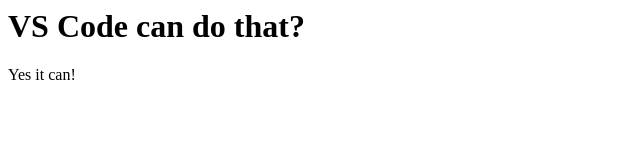
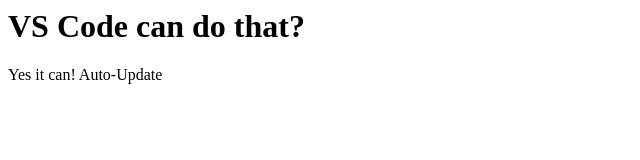
Before and after one commit to aprice30/dvla-hgv-check, a plain HTML site: page static/index.html in a window 1280 px wide. Shown: the full height of the page, 0-640 px from the left. Drawn offline with Linux system fonts and the light colour scheme.

Commit message:
Attempt to trigger auto-update

```diff
--- a/static/index.html
+++ b/static/index.html
@@ -4,6 +4,6 @@
     </head>
     <body>
         <h1>VS Code can do that?</h1>
-        <p>Yes it can!</p>
+        <p>Yes it can! Auto-Update</p>
     </body>
 </html>
```
